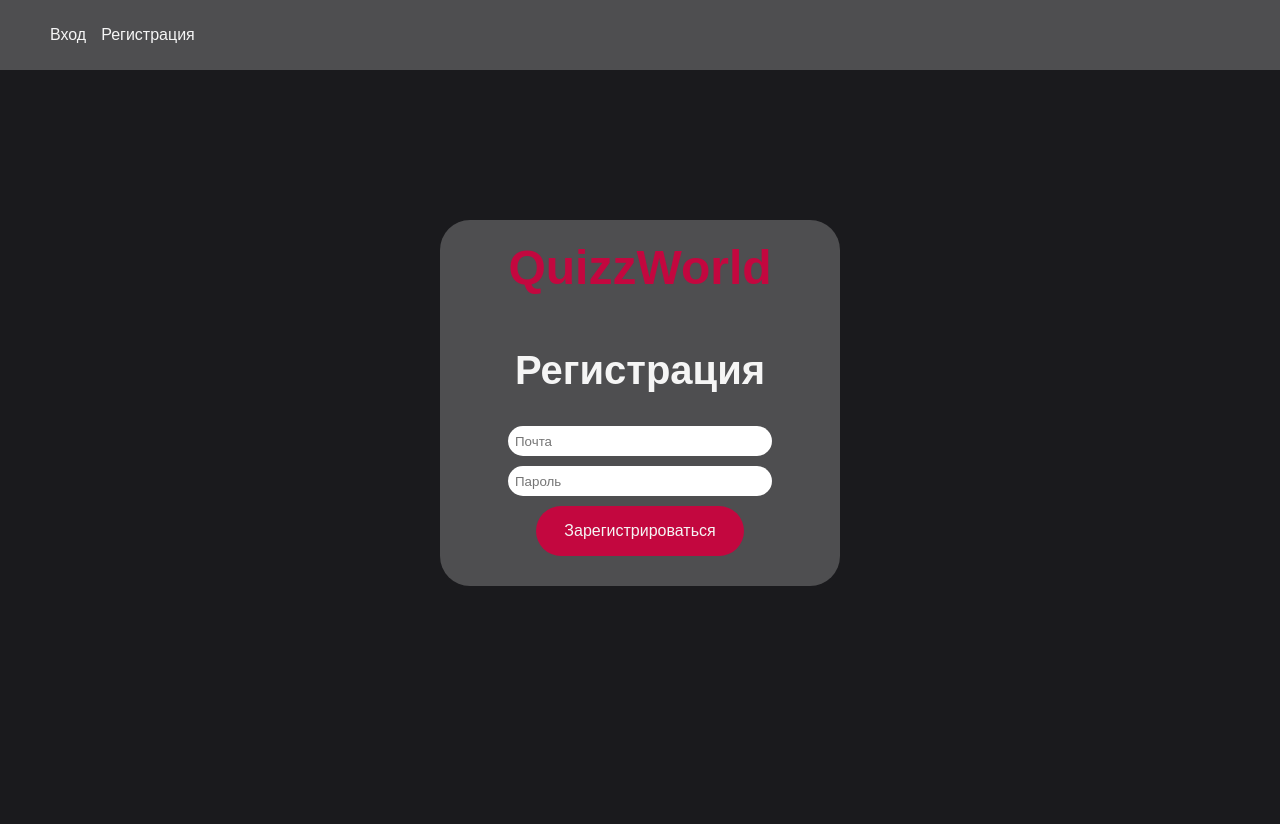
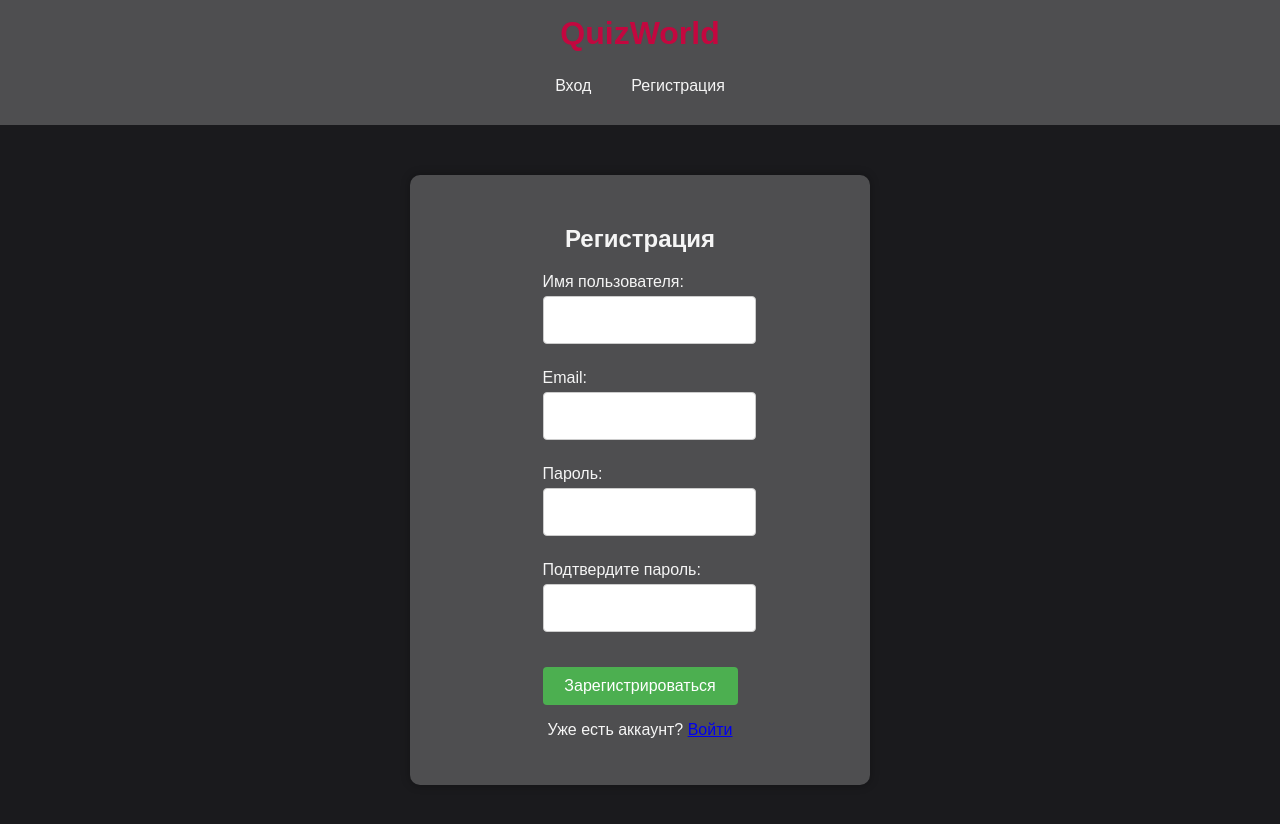
Before and after one commit to spitegod/quizz-world, a React (Create React App) app: page /register in a window 1280 px wide. Shown: the top 824 px of the page. Before the commit the page ends 800 px from the top, so only its background shows below. Built offline with nearby package versions, Linux system fonts and the light colour scheme.

Commit message:
Исправлены ошибки связанные с прошлым коммитом.

```diff
--- a/package.json
+++ b/package.json
@@ -2,15 +2,18 @@
   "name": "quizz-world",
   "version": "0.1.0",
   "private": true,
+  "proxy": "http://localhost:5002",
   "dependencies": {
     "@testing-library/dom": "^10.4.1",
     "@testing-library/jest-dom": "^6.8.0",
     "@testing-library/react": "^16.3.0",
     "@testing-library/user-event": "^13.5.0",
+    "axios": "^1.11.0",
     "react": "^19.1.1",
     "react-dom": "^19.1.1",
     "react-router-dom": "^7.8.2",
     "react-scripts": "5.0.1",
+    "react-toastify": "^10.0.6",
     "web-vitals": "^2.1.4"
   },
   "scripts": {
--- a/src/App.css
+++ b/src/App.css
@@ -40,11 +40,93 @@ nav a:hover {
   display: flex;
   flex-direction: column;
   align-items: center;
-  margin: 150px auto 0 auto;
-  padding-bottom: 30px;
+  margin: 50px auto;
+  padding: 30px;
   background-color: var(--element-color-main);
   max-width: 400px;
-  border-radius: 30px;
+  border-radius: 10px;
+  box-shadow: 0 0 10px rgba(0, 0, 0, 0.3);
+}
+
+.login-container h2, .register-container h2 {
+  color: var(--font-color-main);
+  margin-bottom: 20px;
+}
+
+.form-group {
+  margin-bottom: 15px;
+  width: 100%;
+}
+
+.form-group label {
+  display: block;
+  margin-bottom: 5px;
+  color: var(--font-color-main);
+}
+
+.form-group input {
+  width: 100%;
+  padding: 8px;
+  border: 1px solid #ccc;
+  border-radius: 4px;
+  background-color: #fff;
+  color: #333;
+}
+
+.btn {
+  background-color: #4CAF50;
+  color: white;
+  padding: 10px 20px;
+  border: none;
+  border-radius: 4px;
+  cursor: pointer;
+  font-size: 16px;
+  margin-top: 10px;
+  width: 100%;
+}
+
+.btn:hover {
+  background-color: #45a049;
+}
+
+.error-message {
+  color: #ff6b6b;
+  margin-bottom: 15px;
+  text-align: center;
+}
+
+header {
+  background-color: var(--element-color-main);
+  padding: 15px 0;
+  margin-bottom: 30px;
+}
+
+header h1 {
+  color: var(--font-color-logo);
+  text-align: center;
+  margin: 0;
+}
+
+nav {
+  display: flex;
+  justify-content: center;
+  gap: 20px;
+  margin-top: 10px;
+}
+
+nav a, nav button {
+  color: var(--font-color-main);
+  text-decoration: none;
+  background: none;
+  border: none;
+  cursor: pointer;
+  font-size: 16px;
+  padding: 5px 10px;
+  border-radius: 4px;
+}
+
+nav a:hover, nav button:hover {
+  background-color: rgba(255, 255, 255, 0.1);
 }
 
 .h1-logo {
--- a/src/App.js
+++ b/src/App.js
@@ -1,25 +1,81 @@
-import logo from './logo.svg';
+import React, { useState, useEffect } from 'react';
+import { BrowserRouter as Router, Routes, Route, Navigate } from 'react-router-dom';
 import './App.css';
-import { BrowserRouter as Router, Routes, Route, Link } from "react-router-dom";
-import Login from "./components/Login";
-import Register from "./components/Register";
-import Home from "./pages/Home";
+
+// Компоненты страниц
+import Home from './pages/Home';
 import CreateQuiz from './pages/CreateQuiz';
-import PlayQuiz from "./pages/PlayQuiz";
+import PlayQuiz from './pages/PlayQuiz';
+import Login from './components/Login';
+import Register from './components/Register';
+
+// Компонент для защищенных маршрутов
+const ProtectedRoute = ({ children }) => {
+  const token = localStorage.getItem('token');
+  return token ? children : <Navigate to="/login" replace />;
+};
 
 function App() {
+  const [isAuthenticated, setIsAuthenticated] = useState(false);
+  const [loading, setLoading] = useState(true);
+
+  // Проверяем аутентификацию при загрузке
+  useEffect(() => {
+    const token = localStorage.getItem('token');
+    if (token) {
+      // Здесь можно добавить проверку токена на валидность
+      setIsAuthenticated(true);
+    }
+    setLoading(false);
+  }, []);
+
+  const handleLogout = () => {
+    localStorage.removeItem('token');
+    setIsAuthenticated(false);
+    return <Navigate to="/login" />;
+  };
+
+  if (loading) {
+    return (
+      <div className="flex items-center justify-center min-h-screen">
+        <div>Загрузка...</div>
+      </div>
+    );
+  }
+
   return (
     <Router>
-      <div>
+      <div className="app">
+        <header>
+          <h1>QuizWorld</h1>
+          <nav>
+            {isAuthenticated ? (
+              <button onClick={handleLogout}>Выйти</button>
+            ) : (
+              <>
+                <a href="/login">Вход</a>
+                <a href="/register">Регистрация</a>
+              </>
+            )}
+          </nav>
+        </header>
 
-
-        <Routes>
-          <Route path="/" element={<Home />} />
-          <Route path="/login" element={<Login />} />
-          <Route path="/register" element={<Register />} />
-          <Route path="/create-quiz" element={<CreateQuiz />} />
-          <Route path="/play-quiz" element={<PlayQuiz />} />
-        </Routes>
+        <main>
+          <Routes>
+            <Route path="/" element={<Home />} />
+            <Route
+              path="/create"
+              element={
+                <ProtectedRoute>
+                  <CreateQuiz />
+                </ProtectedRoute>
+              }
+            />
+            <Route path="/play/:id" element={<PlayQuiz />} />
+            <Route path="/login" element={<Login setIsAuthenticated={setIsAuthenticated} />} />
+            <Route path="/register" element={<Register />} />
+          </Routes>
+        </main>
       </div>
     </Router>
   );
--- a/src/components/Login.js
+++ b/src/components/Login.js
@@ -1,53 +1,62 @@
-import React, { useState } from "react";
-import { useNavigate, BrowserRouter as Router, Routes, Route, Link } from "react-router-dom";
+import React, { useState } from 'react';
+import { useNavigate, Link } from 'react-router-dom';
+import axios from 'axios';
 
-
-function Login() {
-    const [email, setEmail] = useState("");
-    const [password, setPassword] = useState("");
-
+function Login({ setIsAuthenticated }) {
+  const [email, setEmail] = useState('');
+  const [password, setPassword] = useState('');
+  const [error, setError] = useState('');
   const navigate = useNavigate();
 
-    const handleSubmit = (e) => {
+  const handleSubmit = async (e) => {
     e.preventDefault();
-        if (email === "admin@admin.ru" && password === "admin") {
-            alert("Вход успешен!");
-            localStorage.setItem("currentUser", JSON.stringify({ email }));
-            navigate("/");
-        } else {
-            alert("Неверная почта или пароль!");
+    setError('');
+
+    try {
+      const response = await axios.post('http://localhost:5002/api/auth/login', {
+        email,
+        password
+      });
+
+      if (response.data.token) {
+        localStorage.setItem('token', response.data.token);
+        setIsAuthenticated(true);
+        navigate('/create'); // Редирект на страницу создания викторины
+      }
+    } catch (err) {
+      setError('Неверный email или пароль');
+      console.error('Ошибка входа:', err);
     }
   };
 
   return (
-        <div>
-            <nav>
-                <ul>
-                    <li><Link to="/login">Вход</Link></li>
-                    <li><Link to="/register">Регистрация</Link></li>
-                </ul>
-            </nav>
     <div className="login-container">
-                <h1 className="h1-logo">QuizzWorld</h1>
-                <h2 className="h2-type-of-enter">Вход</h2>
+      <h2>Вход</h2>
+      {error && <div className="error-message">{error}</div>}
       <form onSubmit={handleSubmit}>
+        <div className="form-group">
+          <label>Email:</label>
           <input
             type="email"
-                    placeholder="Почта"
             value={email}
             onChange={(e) => setEmail(e.target.value)}
             required
           />
+        </div>
+        <div className="form-group">
+          <label>Пароль:</label>
           <input
             type="password"
-                    placeholder="Пароль"
             value={password}
             onChange={(e) => setPassword(e.target.value)}
             required
           />
-                    <button type="submit" className="button button-enter">Войти</button>
+        </div>
+        <button type="submit" className="btn">Войти</button>
       </form>
-            </div>
+      <p>
+        Нет аккаунта? <Link to="/register">Зарегистрируйтесь</Link>
+      </p>
     </div>
   );
 }
--- a/src/components/Register.js
+++ b/src/components/Register.js
@@ -1,48 +1,87 @@
-import React, { useState } from "react";
-import { useNavigate, BrowserRouter as Router, Routes, Route, Link } from "react-router-dom";
-
+import React, { useState } from 'react';
+import { useNavigate, Link } from 'react-router-dom';
+import axios from 'axios';
 
 function Register() {
-    const [email, setEmail] = useState("");
-    const [password, setPassword] = useState("");
+  const [username, setUsername] = useState('');
+  const [email, setEmail] = useState('');
+  const [password, setPassword] = useState('');
+  const [confirmPassword, setConfirmPassword] = useState('');
+  const [error, setError] = useState('');
   const navigate = useNavigate();
 
-    const handleSubmit = (e) => {
+  const handleSubmit = async (e) => {
     e.preventDefault();
-        alert("Регистрация успешна!");
-        localStorage.setItem("currentUser", JSON.stringify({email}));
-        navigate("/")
+    setError('');
+
+    if (password !== confirmPassword) {
+      setError('Пароли не совпадают');
+      return;
+    }
+
+    try {
+      const response = await axios.post('/api/auth/register', {
+        username,
+        email,
+        password
+      });
+
+      if (response.data.token) {
+        localStorage.setItem('token', response.data.token);
+        navigate('/');
+      }
+    } catch (err) {
+      setError('Ошибка при регистрации');
+      console.error('Ошибка регистрации:', err);
+    }
   };
 
   return (
-        <div>
-            <nav>
-                <ul>
-                    <li><Link to="/login">Вход</Link></li>
-                    <li><Link to="/register">Регистрация</Link></li>
-                </ul>
-            </nav>
     <div className="register-container">
-                <h1 className="h1-logo">QuizzWorld</h1>
-                <h2 className="h2-type-of-enter">Регистрация</h2>
+      <h2>Регистрация</h2>
+      {error && <div className="error-message">{error}</div>}
       <form onSubmit={handleSubmit}>
+        <div className="form-group">
+          <label>Имя пользователя:</label>
+          <input
+            type="text"
+            value={username}
+            onChange={(e) => setUsername(e.target.value)}
+            required
+          />
+        </div>
+        <div className="form-group">
+          <label>Email:</label>
           <input
             type="email"
-                    placeholder="Почта"
             value={email}
             onChange={(e) => setEmail(e.target.value)}
             required
           />
+        </div>
+        <div className="form-group">
+          <label>Пароль:</label>
           <input
             type="password"
-                    placeholder="Пароль"
             value={password}
             onChange={(e) => setPassword(e.target.value)}
             required
           />
-                    <button type="submit" className="button button-enter">Зарегистрироваться</button>
+        </div>
+        <div className="form-group">
+          <label>Подтвердите пароль:</label>
+          <input
+            type="password"
+            value={confirmPassword}
+            onChange={(e) => setConfirmPassword(e.target.value)}
+            required
+          />
+        </div>
+        <button type="submit" className="btn">Зарегистрироваться</button>
       </form>
-            </div>
+      <p>
+        Уже есть аккаунт? <Link to="/login">Войти</Link>
+      </p>
     </div>
   );
 }
```
Also changed, not shown: src/services/api.js (added, +34 -0 lines), 2 other files (tests, documents, lock files or other folders). Lines whose indentation alone changed are shown as unchanged.
